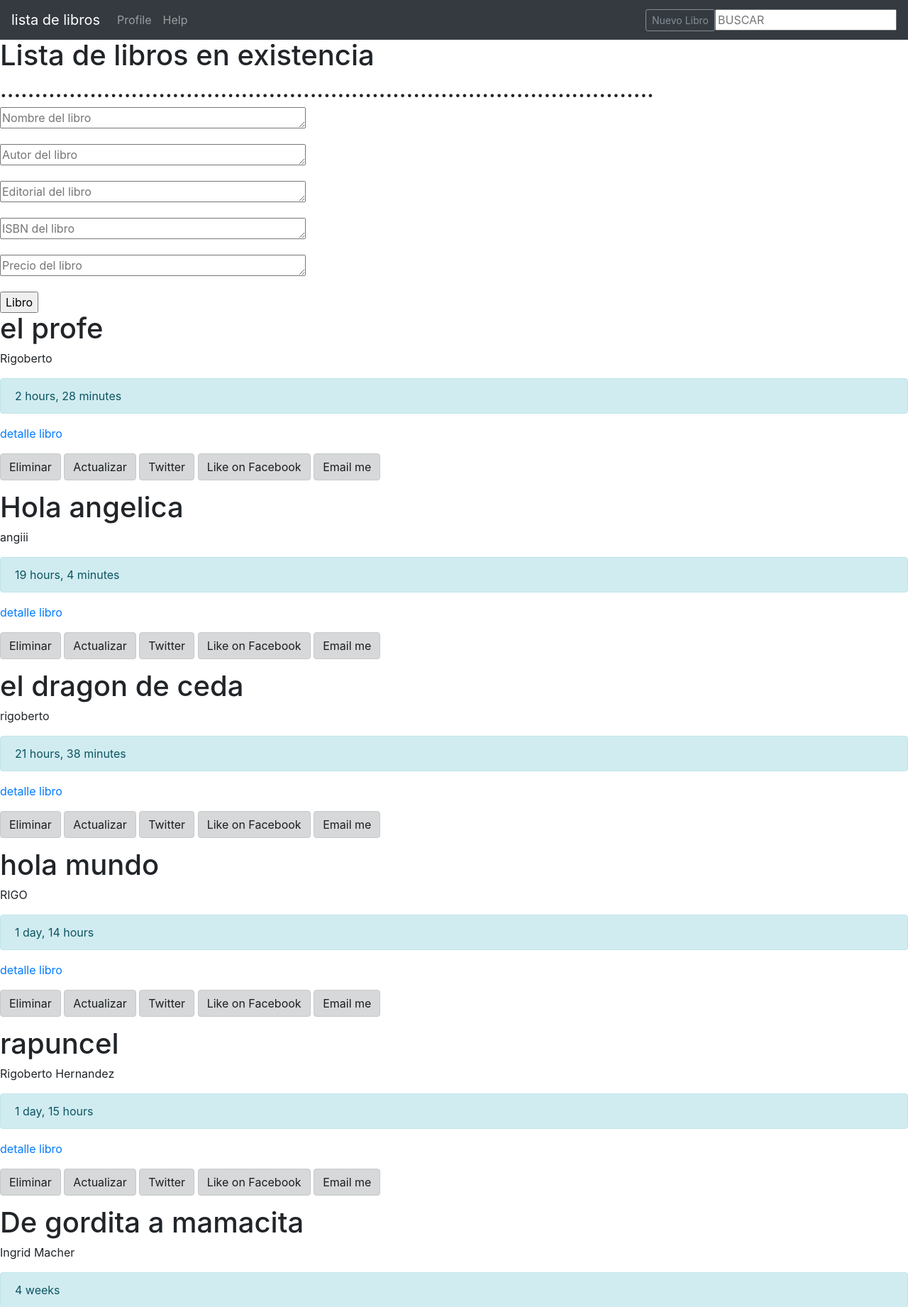
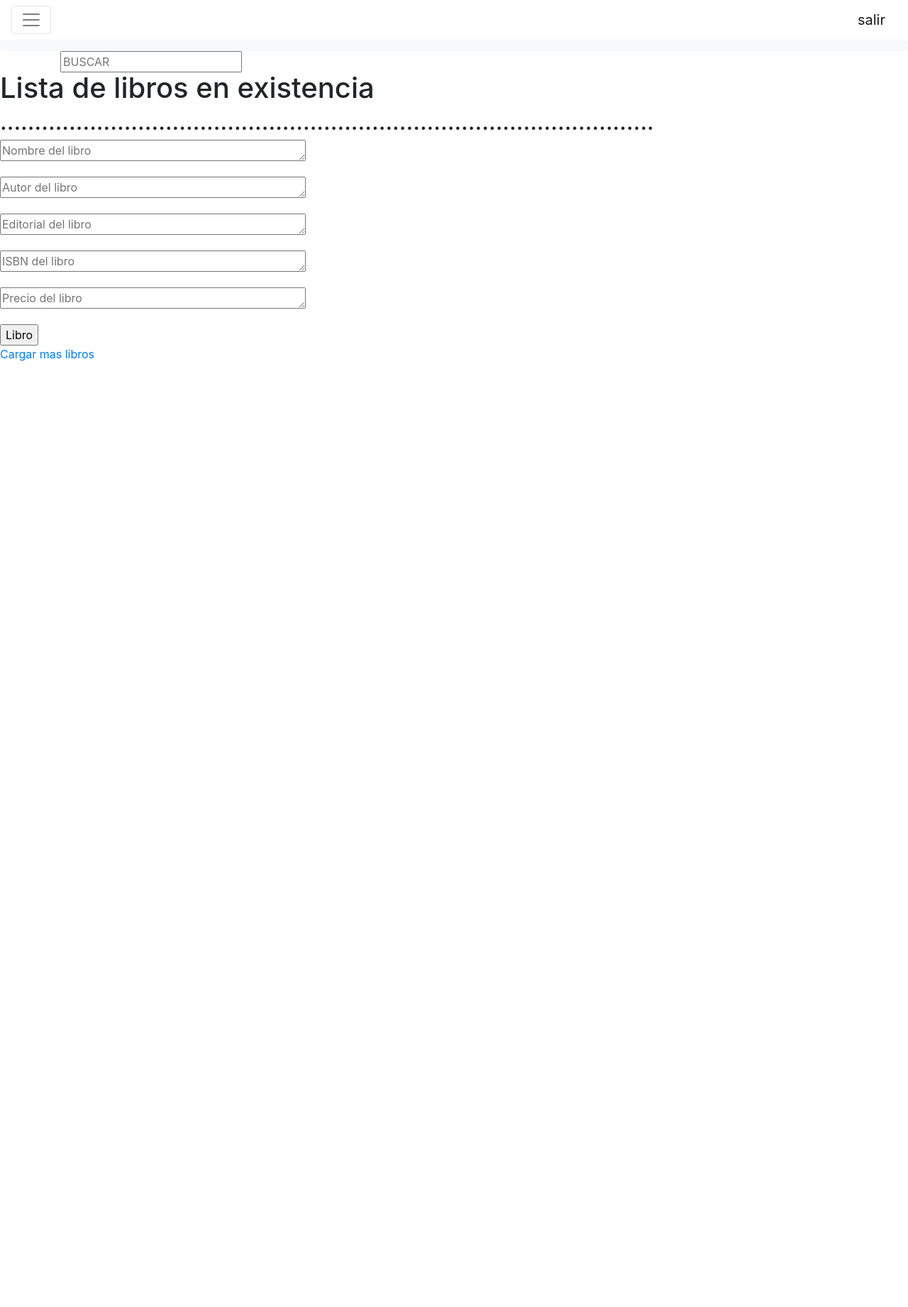
Before and after one commit to hegr54/examen_desarroweb_1, a Django app: page /accounts/profile/ in a window 1280 px wide. Shown: the top 1842 px of the page at 71% size. After the commit the page ends 509 px from the top, so only its background shows below. Run offline with Django 3.2, Linux system fonts and the light colour scheme; data comes from the database, SQL or seed files in the repository; both versions use the stored data as it was after the commit; some libraries are stand-ins or nearby versions.

Commit message:
paso 6 del examen

```diff
--- a/biblioteca/biblioteca/templates/Actualizar_view.html
+++ b/biblioteca/biblioteca/templates/Actualizar_view.html
@@ -10,7 +10,7 @@
 
     {% block navbar %}
     <nav class="navbar navbar-toggleable-md navbar-light bg-faded">
-            <a class="btn btn-danger" href="/libros/lista/">lista de libros</a>
+            <a class="btn btn-danger" href="/accounts/profile/">lista de libros</a>
         <a class="navbar-brand-center" href="#">actualizar <span class="sr-only">(current)</span></a>
     </nav>
     {% endblock %}
--- a/biblioteca/biblioteca/templates/Delete_confirm.html
+++ b/biblioteca/biblioteca/templates/Delete_confirm.html
@@ -18,7 +18,7 @@
       <form class="" action="" method="post">{% csrf_token %}
       <p>Estas seguro que quieres eliminar "{{object}}""  ?</p>
       <input class="btn btn-danger" type="submit" name="" value="Confirmar">
-      <a class="btn btn-danger" href="/libros/lista/">cancelar</a>
+      <a class="btn btn-danger" href="/accounts/profile/">cancelar</a>
       </form>
       <div class="modal-footer">
       </div>
--- a/biblioteca/biblioteca/templates/base.html
+++ b/biblioteca/biblioteca/templates/base.html
@@ -1,6 +1,6 @@
 {% load static %}
 
-
+<!DOCTYPE html>
 <!DOCTYPE html>
 <html lang="en">
   <head>
@@ -25,7 +25,7 @@
       <button class="navbar-toggler navbar-toggler-right" type="button" data-toggle="collapse" data-target="#navbarSupportedContent" aria-controls="navbarSupportedContent" aria-expanded="false" aria-label="Toggle navigation">
         <span class="navbar-toggler-icon"></span>
       </button>
-        <a class="navbar-brand" href="#">home <span class="sr-only">(current)</span></a>
+        <a class="navbar-brand" href="/accounts/register/">salir <span class="sr-only">(current)</span></a>
     </nav>
     {% endblock %}
 
@@ -39,7 +39,7 @@
         </div>
       </nav>
       {% block Libro %}
-        {% for i in result%}
+        {% for object in result%}
         <div class="jumbotron jumbotron-fluid">
           <div class="container">
             <h1></h1>
@@ -57,11 +57,13 @@
     <!-- Bootstrap core JavaScript
     ================================================== -->
     <!-- Placed at the end of the document so the pages load faster -->
-    <script src="https://code.jquery.com/jquery-3.2.1.slim.min.js" integrity="sha384-KJ3o2DKtIkvYIK3UENzmM7KCkRr/rE9/Qpg6aAZGJwFDMVNA/GpGFF93hXpG5KkN" crossorigin="anonymous"></script>
-    <script>window.jQuery || document.write('<script src="../../../../assets/js/vendor/jquery.min.js"><\/script>')</script>
-    <script src="../../../../assets/js/vendor/popper.min.js"></script>
-    <script src="../../../../dist/js/bootstrap.min.js"></script>
-    <!-- IE10 viewport hack for Surface/desktop Windows 8 bug -->
-    <script src="../../../../assets/js/ie10-viewport-bug-workaround.js"></script>
+    <script src="https://code.jquery.com/jquery-3.2.1.min.js"></script>
+      <script>window.jQuery || document.write('<script src="../../../../assets/js/vendor/jquery.min.js"><\/script>')</script>
+      <script src="../../../../assets/js/vendor/popper.min.js"></script>
+      <script src="../../../../dist/js/bootstrap.min.js"></script>
+      <!-- IE10 viewport hack for Surface/desktop Windows 8 bug -->
+      <script src="../../../../assets/js/ie10-viewport-bug-workaround.js"></script>
+    {%block script%}
+{% endblock %}
   </body>
 </html>
--- a/biblioteca/biblioteca/templates/detalle_libro.html
+++ b/biblioteca/biblioteca/templates/detalle_libro.html
@@ -39,6 +39,11 @@
           <div class="navbar navbar-inverse bg-inverse">
             <div class="container d-flex justify-content-between">
               <a href="#" class="navbar-brand">Album</a>
+              <a class="navbar-brand" href="/accounts/profile/">lista de libros</a>
+              <button class="navbar-toggler d-lg-none" type="button" data-toggle="collapse" data-target="#navbarsExampleDefault" aria-controls="navbarsExampleDefault" aria-expanded="false" aria-label="Toggle navigation">
+                <span class="navbar-toggler-icon"></span>
+              </button>
+
               <button class="navbar-toggler" type="button" data-toggle="collapse" data-target="#navbarHeader" aria-controls="navbarHeader" aria-expanded="false" aria-label="Toggle navigation">
                 <span class="navbar-toggler-icon"></span>
               </button>
--- a/biblioteca/biblioteca/templates/libros_list_ajax.html
+++ b/biblioteca/biblioteca/templates/libros_list_ajax.html
@@ -29,7 +29,7 @@ $(document).ready(function(){
             "<div class='media'>"+
               "<div class='content'>"+
                 "<p>"+
-                  "<a href='/tweet/detailc/'"+librosId+"'/'>View</a> "+" | "+librosUser+ "&nbsp;"+ "|" +
+                  "<a href='/libros/detalle/"+librosId+"'/'>View</a> "+" | "+librosUser+ "&nbsp;"+ "|" +
                   librosDateDisplay+ " | "+
                 "</p>"+
               "</div>"+
@@ -41,9 +41,9 @@ $(document).ready(function(){
             "<div class='media'>"+
               "<div class='content'>"+
                 "<p>"+
-                  "<a href='/tweet/detailc/"+librosId+"'/'>View</a> "+" | "+librosUser+ "&nbsp;"+ "|" +
-                  librosDateDisplay+ " | " +"<a href='/tweet/detail/"+librosId+"/edit'>Edit</a> "+
-                    " | " +"<a href='/tweet/detail/"+librosId+"/delete'>Borrar</a> "+
+                  "<a href='/libros/detalle/"+librosId+"'/'>Informacion</a> "+" | "+librosUser+ "&nbsp;"+ "|" +
+                  librosDateDisplay+ " | " +"<a href='/libros/detalle/"+librosId+"/actualizar'>Actualizar</a> "+
+                    " | " +"<a href='/libros/detalle/"+librosId+"/eliminar'>Eliminar</a> "+
                 "</p>"+
               "</div>"+
             "</div>"
@@ -96,19 +96,23 @@ $(document).ready(function(){
 
 
 {%block Libro%}
+<!-- <a class="navbar-brand" href="accounts/profile/">lista de libros</a> -->
+<div class="container">
+  {% include "busquedas.html" %}
+</div>
+{%block content%}
+{% if not request.GET.q %}
+<div class="">
 
-<div class="container">
-  Buscar: {% include "busquedas.html" %}
+    <h1>Lista de libros en existencia</h1>
+    <h2>...............................................................................................</h2>
+          {%include "form.html" with form=create_form action_url=create_url btn_title='Libro' form_id='libros-form'%}
 </div>
-
-{% if not request.GET.q %}
-  <div class="">
-    {%include "form.html" with form=create_form action_url=create_url btn_title='Tweet' form_id='tweet-form'%}
-  </div>
 {% endif %}
+{%endblock%}
 <article class="post" id="ajax_libros">
 </article>
-<a href="#" id='loadmore'>Cargar mas tweets</a>
+<a href="#" id='loadmore'>Cargar mas libros</a>
 {% for object in object_list %}
 
 {% endfor %}
--- a/biblioteca/biblioteca/templates/lista_libros.html
+++ b/biblioteca/biblioteca/templates/lista_libros.html
@@ -87,9 +87,9 @@
       {%endblock%}
           <article class="post">
           {% block Libro %}
-                  {% for i in object_list %}
-                  <h1>{{i.Nombre}}</h1>
-                  <p>{{i.Autor}}</p>
+          {% for i in object_list %}
+          <h1>{{i.Nombre}}</h1>
+          <p>{{i.Autor}}</p>
                  <p class="alert alert-info" role="alert">{{i.created|timesince}}</p>
                   <p><a href="/libros/detalle/{{i.id}}/">detalle libro</a>  &nbsp;</p>
 
--- a/biblioteca/biblioteca/urls.py
+++ b/biblioteca/biblioteca/urls.py
@@ -27,8 +27,8 @@ urlpatterns = [
     url(r'^$', home, name='home'),
     url(r'^libros/$', home_libros, name='home_libros'),
     url(r'^libros/detalle/(?P<id>\d+)/$', libros_detalle_libro, name='libro_detalle'),
-    # url(r'^libros/detalle/(?P<id>\d0)/$',libros_detalle_libro, name='libro_detalle'),
-    #url(r'^libros/lista$', LibroListView.as_view(), name='libro_lista'),
+    # url(r'^libros/detalle/(?P<id>\d)/$',libros_detalle_libro, name='libro_detalle'),
+    url(r'^libros/lista$', LibroListView.as_view(), name='libro_lista'),
     url(r'^libros/crear$', LibroCreateView.as_view(), name='libro_create'),
     url(r'^libros/detalle/(?P<pk>\d+)/actualizar/$', LibroUpdateView.as_view(), name='Libro_editar'),
     url(r'^libros/detalle/(?P<pk>\d+)/eliminar/$', LibroDeleteView.as_view(), name='Libro_eliminado'),
--- a/biblioteca/libros/api/serializers.py
+++ b/biblioteca/libros/api/serializers.py
@@ -11,6 +11,7 @@ class LibroModelSerializer(serializers.ModelSerializer):
     class Meta:
         model = Libro
         fields = [
+            "id",
             "user",
             "Nombre",
             "Autor",
--- a/biblioteca/libros/api/views.py
+++ b/biblioteca/libros/api/views.py
@@ -25,7 +25,7 @@ class LibroListAPIView(generics.ListAPIView):
         query = self.request.GET.get("q", None)
         if query is not None:
             qs = qs.filter(
-                            Q(content__icontains=query) |
+                            Q(Nombre__icontains=query) |
                             Q(Autor__icontains=query) |
                             Q(user__username__icontains=query)
                           )
--- a/biblioteca/libros/views.py
+++ b/biblioteca/libros/views.py
@@ -36,7 +36,7 @@ class LibroDeleteView( LoginRequiredMixin,DeleteView):
     success_url = reverse_lazy('libro_lista')
 
 class LibroListView(ListView):
-    template_name = "lista_libros.html"
+    template_name = "libros_list_ajax.html"
 
     def get_queryset(self, *args, **kwargs):
         qs = Libro.objects.all().order_by("-pk")
```
Also changed, not shown: biblioteca/db.sqlite3.
